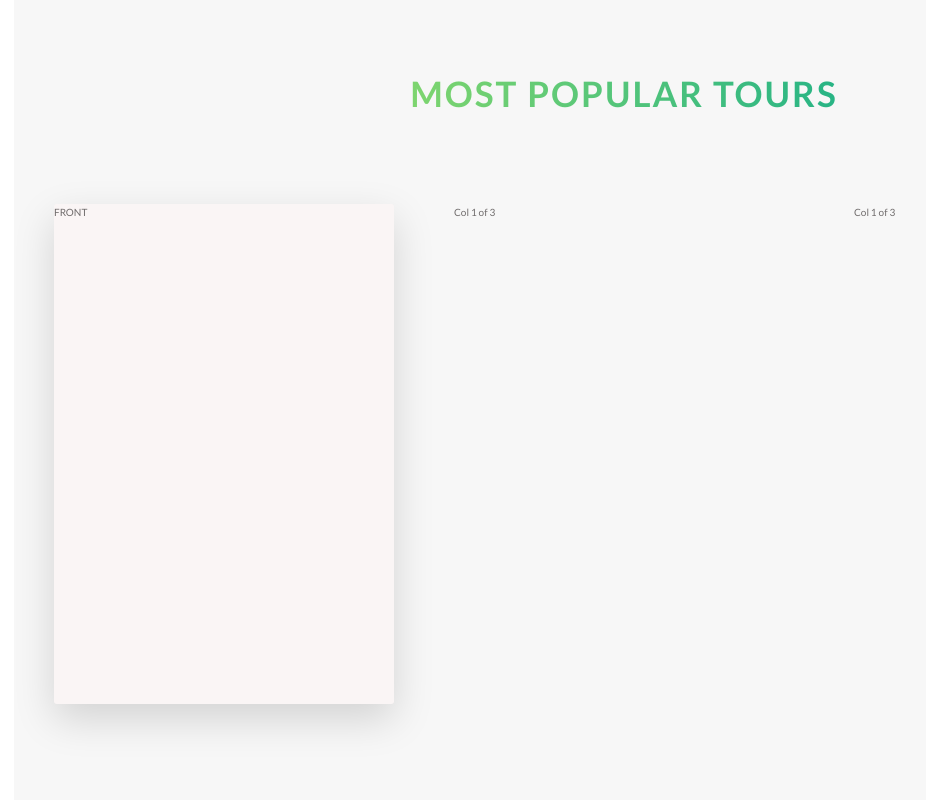
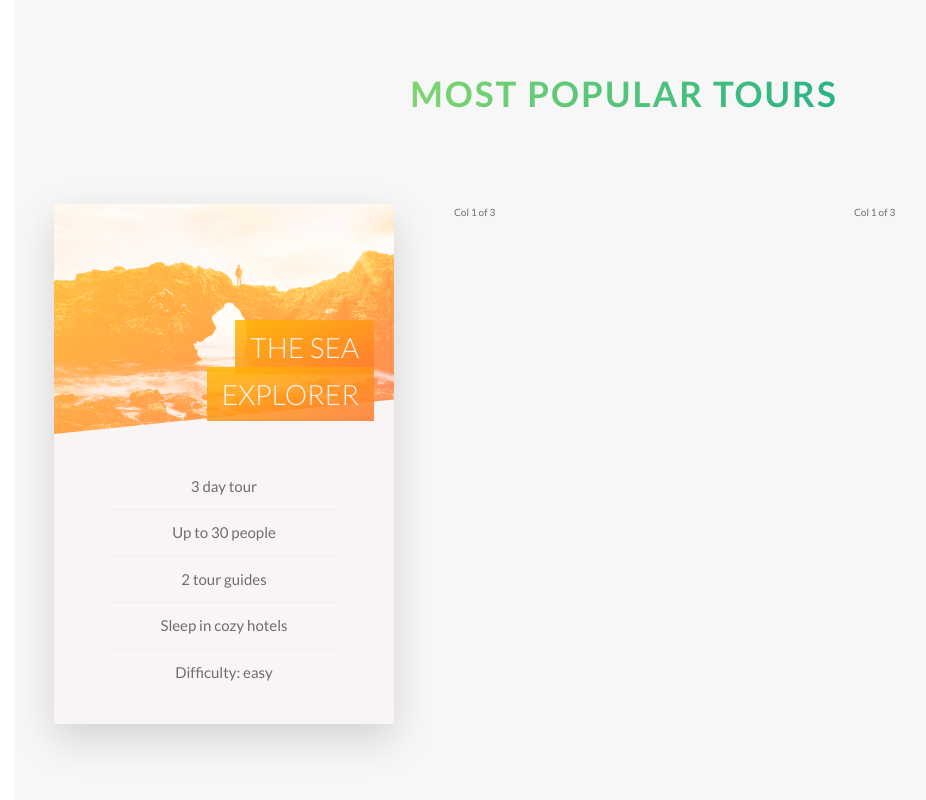
Before and after one commit to BorofskyDev/natours-vite, a website built with Vite: page index.html in a window 1280 px wide. Shown: the part 2298-3098 px from the top of the page, without its empty margins (16-942 px from the left). Built offline with nearby package versions, Linux system fonts and the light colour scheme.

Commit message:
created full tour card

```diff
--- a/index.html
+++ b/index.html
@@ -113,7 +113,23 @@
         <div class="col-1-of-3">
           <div class="card">
             <div class="card__side card__side--front">
-              FRONT
+              <div class="card__picture card__picture--1">
+                &nbsp;
+              </div>
+              <h4 class="card__heading">
+                <span class="card__heading-span card__heading-span--1">The Sea Explorer</span>
+
+              </h4>
+              <div class="card__details">
+                <ul>
+                  <li>3 day tour</li>
+                  <li>Up to 30 people</li>
+                  <li>2 tour guides</li>
+                  <li>Sleep in cozy hotels</li>
+                  <li>Difficulty: easy</li>
+                </ul>
+              </div>
+
             </div>
             <div class="card__side card__side--back card__side--back-1">
               BACK
--- a/sass/abstracts/_variables.scss
+++ b/sass/abstracts/_variables.scss
@@ -11,6 +11,7 @@ $color-tertriary-dark: #5643fa;
 
 
 $color-gray-light-1: #f7f7f7;
+$color-gray-light-2: #eee;
 
 $color-gray-dark: rgb(112, 108, 108);
 $color-white: #faf5f5;
--- a/sass/components/_card.scss
+++ b/sass/components/_card.scss
@@ -2,28 +2,33 @@
   perspective: 150rem;
   -moz-perspective: 150rem;
   position: relative;
-    height: 50rem;
+  height: 52rem;
 
   &__side {
     position: absolute;
     top: 0;
     left: 0;
-        height: 50rem;
+    height: 52rem;
     width: 100%;
     backface-visibility: hidden;
     border-radius: 3px;
-        box-shadow: 0 1.5rem 4rem rgba($color-black, .15);
-        transition: all .8s ease;
+    box-shadow: 0 1.5rem 4rem rgba($color-black, 0.15);
+    overflow: hidden;
+    transition: all 0.8s ease;
 
     &--front {
       background-color: $color-white;
     }
 
     &--back {
-            transform: rotateY(180deg);
+      transform: rotateY(-180deg);
 
       &-1 {
-                background-image: linear-gradient(to right bottom, $color-secondary-light, $color-secondary-dark);
+        background-image: linear-gradient(
+          to right bottom,
+          $color-secondary-light,
+          $color-secondary-dark
+        );
       }
     }
   }
@@ -35,4 +40,73 @@
   &:hover &__side--back {
     transform: rotateY(0);
   }
+
+  &__picture {
+    background-size: cover;
+    height: 23rem;
+    background-blend-mode: screen;
+    -webkit-clip-path: polygon(0 0, 100% 0, 100% 85%, 0 100%);
+    clip-path: polygon(0 0, 100% 0, 100% 85%, 0 100%);
+
+
+    &--1 {
+      background-image: linear-gradient(
+          to right bottom,
+          $color-secondary-light,
+          $color-secondary-dark
+        ),
+        url(../img/nat-5.jpg);
     }
+
+    &--2 {
+      background-image: url(../img/nat-5.jpg);
+    }
+
+    &--3 {
+      background-image: url(../img/nat-5.jpg);
+    }
+  }
+
+  &__heading {
+    font-size: 2.8rem;
+    font-weight: 300;
+    text-transform: uppercase;
+    text-align: right;
+    color: $color-white;
+    position: absolute;
+    width: 75%;
+    top: 12rem;
+    right: 2rem;
+  }
+
+  &__heading-span {
+    padding: 1rem 1.5rem;
+    -webkit-box-decoration-break: clone;
+    box-decoration-break: clone;
+
+    &--1 {
+        background-image: linear-gradient(to right bottom, rgba($color-secondary-light, .85), rgba($color-secondary-dark, .85));
+    }
+  }
+
+  &__details {
+    padding: 3rem;
+
+    ul {
+        list-style: none;
+        width: 80%;
+        margin: 0 auto;
+    }
+
+    li {
+        text-align: center;
+        font-size: 1.5rem;
+        padding: 1rem;
+
+        &:not(:last-child) {
+            border-bottom: 1px solid $color-gray-light-2;
+        }
+
+    }
+  }
+}
```
Lines whose indentation alone changed are shown as unchanged.
